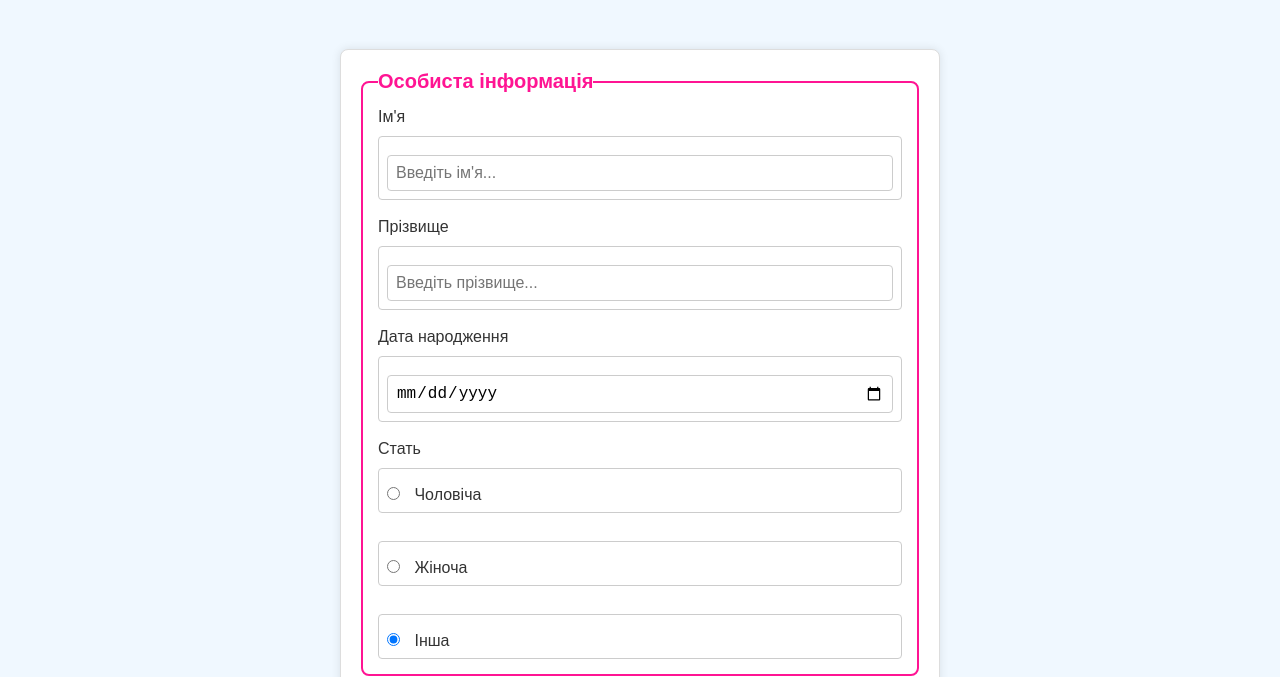
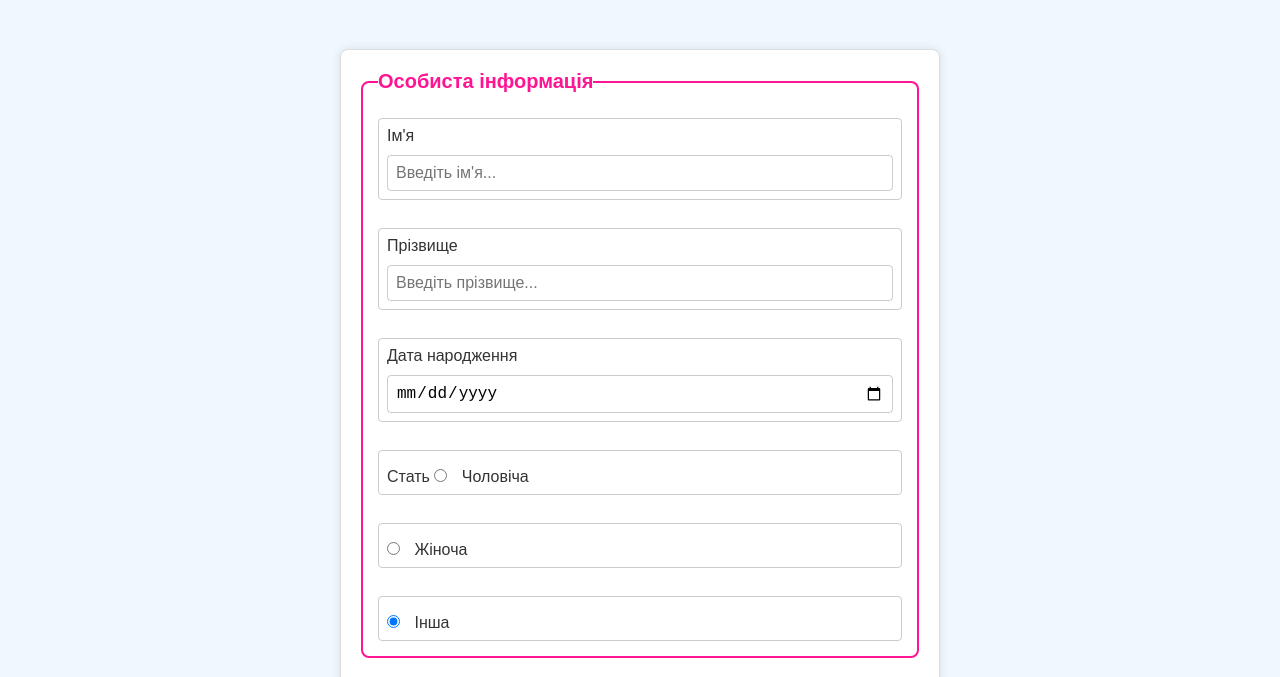
Before and after one commit to DariasN/web-technologies, a plain HTML site: page lab5/lab5_3.html in a window 1280 px wide. Shown: the part 123-800 px from the top of the page. Drawn offline with Linux system fonts and the light colour scheme.

Commit message:
changes 5_3

```diff
--- a/lab5/lab5_3.html
+++ b/lab5/lab5_3.html
@@ -17,26 +17,30 @@
     <fieldset tabindex="1">
       <legend>Особиста інформація</legend>
 
-      <p>Ім'я</p>
+
       <label for="name">
+        Ім'я
         <input id="name" type="text" name="name" placeholder="Введіть ім'я..." minlength="1" maxlength="50" required>
       </label>
       <br>
 
-      <p>Прізвище</p>
+
       <label for="surname">
+        Прізвище
         <input id="surname" type="text" name="surname" placeholder="Введіть прізвище..." minlength="1" maxlength="50" required>
       </label>
       <br>
 
-      <p>Дата народження</p>
+
       <label for="date">
+        Дата народження
         <input id="date" type="date" name="birth_date" required>
       </label>
       <br>
 
-      <p>Стать</p>
+
       <label for="sex_male">
+        Стать
         <input id="sex_male" type="radio" name="sex" value="male"> Чоловіча
       </label>
       <br>
```
